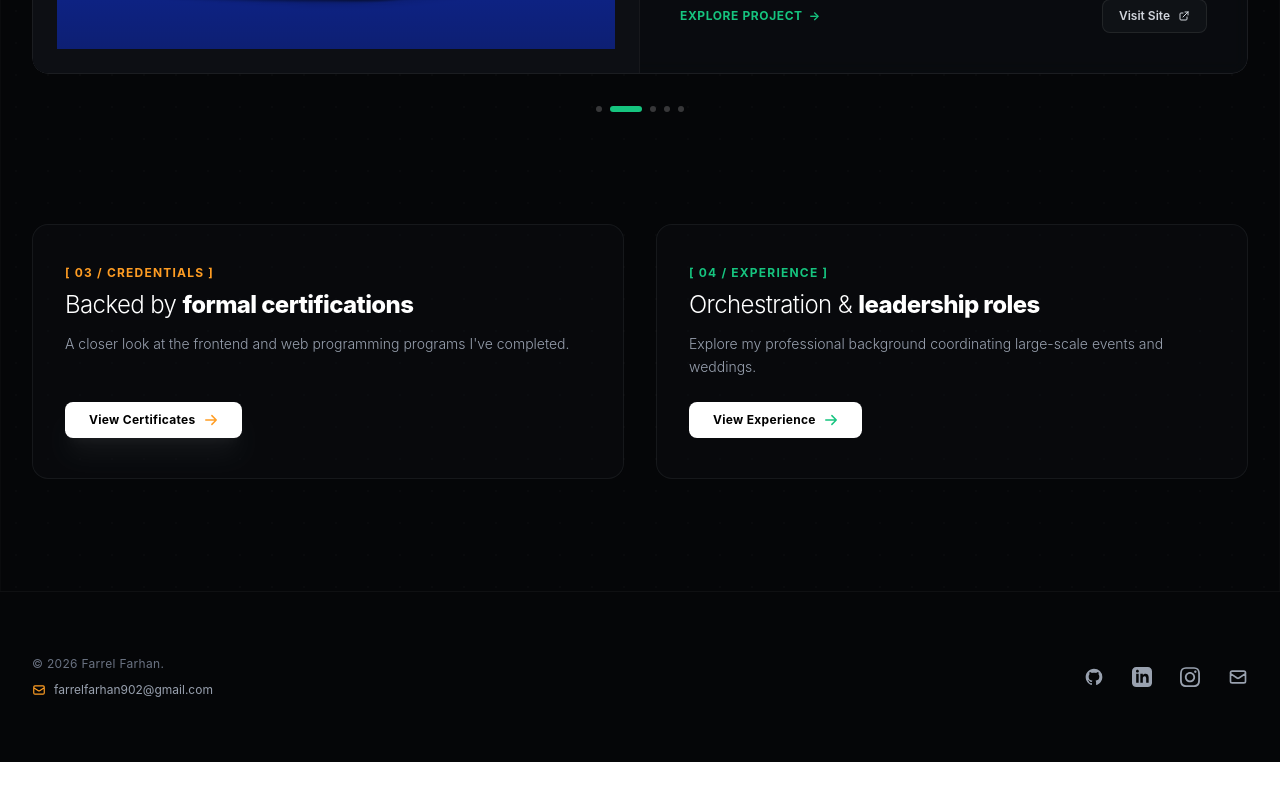
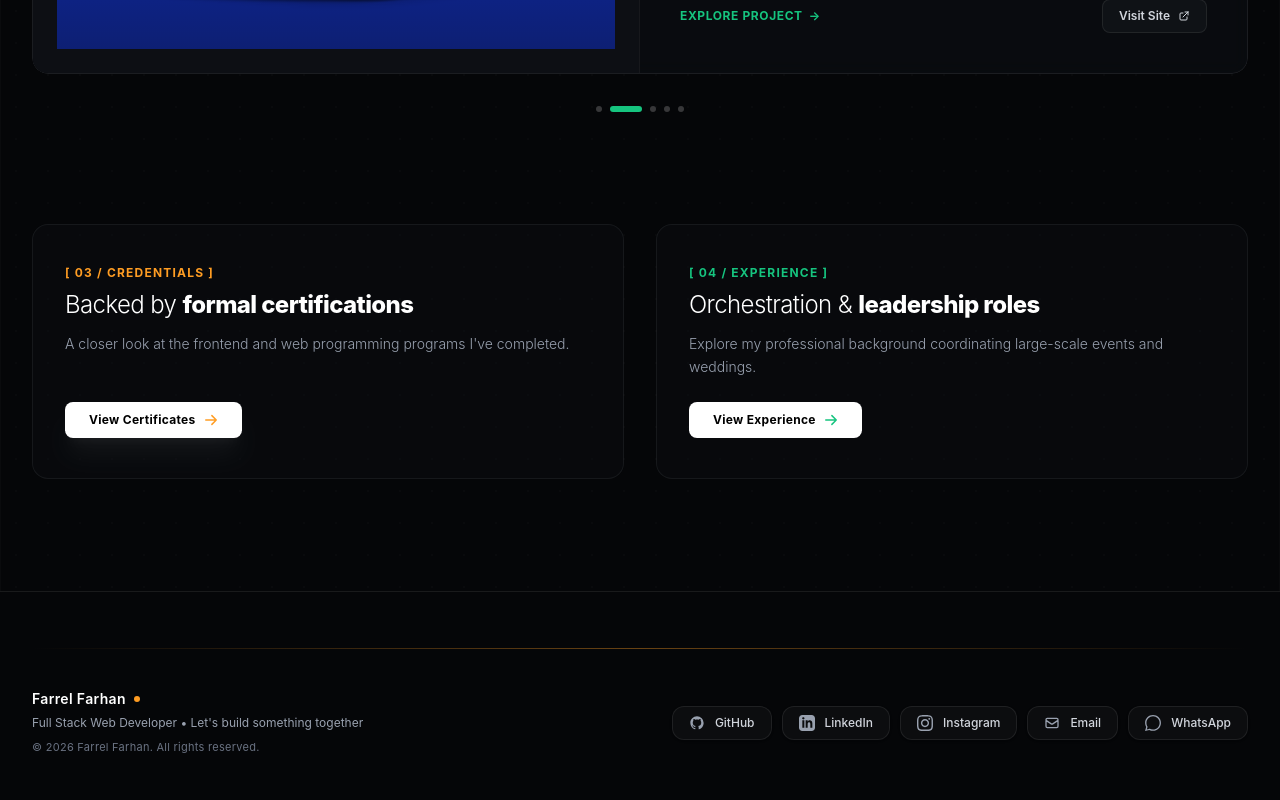
Before and after one commit to Farrelx9/Website_Portofolio, a React (Vite) app: page / in a window 1280 px wide. Shown: the part 2053-2853 px from the top of the page. Before the commit the page ends 2815 px from the top, so only its background shows below. Built offline with nearby package versions, Linux system fonts and the light colour scheme.

Commit message:
upd footer logic

```diff
--- a/src/pages/Certificate.jsx
+++ b/src/pages/Certificate.jsx
@@ -223,19 +223,6 @@ export default function Certificates() {
               Experience
             </Link>
           </li>
-          <li className="text-gray-400 hover:text-white cursor-pointer transition-colors duration-300 flex items-center gap-1.5">
-            <a
-              href={`https://wa.me/6282135920275?text=${encodeURIComponent(
-                "Hi, I'm interested in your portfolio—let's connect.",
-              )}`}
-              target="_blank"
-              rel="noopener noreferrer"
-              className="flex items-center gap-1.5"
-            >
-              <span className="text-[10px] text-gray-400 font-bold">05/</span>{" "}
-              Contact
-            </a>
-          </li>
         </ul>
 
         {/* Mobile hamburger toggle */}
@@ -323,22 +310,6 @@ export default function Certificates() {
                   </span>{" "}
                   Experience
                 </Link>
-              </li>
-              <li>
-                <a
-                  href={`https://wa.me/6282135920275?text=${encodeURIComponent(
-                    "Hi, I'm interested in your portfolio—let's connect.",
-                  )}`}
-                  target="_blank"
-                  rel="noopener noreferrer"
-                  onClick={() => setMobileMenuOpen(false)}
-                  className="text-gray-400 hover:text-white flex items-center gap-1.5"
-                >
-                  <span className="text-[10px] text-gray-400 font-bold">
-                    05/
-                  </span>{" "}
-                  Contact
-                </a>
               </li>
             </ul>
           </motion.div>
@@ -479,17 +450,30 @@ export default function Certificates() {
       </section>
 
       {/* Footer */}
-      <footer className="py-16 text-gray-500 border-t border-white/[0.04] mt-auto bg-[#050608] relative z-10">
-        <div className="max-w-7xl mx-auto px-8 flex flex-col md:flex-row items-center justify-between gap-8">
-          <p className="text-xs tracking-wide order-2 md:order-1">
-            &copy; {new Date().getFullYear()} Farrel Farhan.
+      <footer id="footer" className="py-14 text-gray-500 border-t border-white/[0.08] mt-auto bg-[#050608] relative z-10">
+        <div className="max-w-7xl mx-auto px-6 sm:px-8">
+          {/* Glowing Top Gradient Line */}
+          <div className="w-full h-[1px] bg-gradient-to-r from-transparent via-[#FF9D23]/40 to-transparent mb-10" />
+
+          <div className="flex flex-col md:flex-row items-center justify-between gap-6">
+            <div className="flex flex-col items-center md:items-start gap-1 text-center md:text-left">
+              <span className="text-sm font-semibold text-white tracking-wide">
+                Farrel Farhan
+              </span>
+              <p className="text-xs text-gray-500">
+                &copy; {new Date().getFullYear()} All rights reserved.
               </p>
+            </div>
+
+            <div className="flex items-center gap-3">
               <Link
                 to="/"
-            className="text-xs text-gray-400 hover:text-[#FFD65A] transition-colors duration-300 order-1 md:order-2"
+                className="px-4 py-2 rounded-xl bg-white/[0.03] hover:bg-white/[0.08] border border-white/[0.08] hover:border-[#FF9D23]/40 text-xs text-gray-300 hover:text-white transition-all duration-300 flex items-center gap-2 font-medium"
               >
                 &larr; Back to Home
               </Link>
+            </div>
+          </div>
         </div>
       </footer>
 
--- a/src/pages/Experience.jsx
+++ b/src/pages/Experience.jsx
@@ -111,19 +111,6 @@ export default function Experience() {
             <span className="text-[10px] text-[#16C47F] font-bold">04/</span>{" "}
             Experience
           </li>
-          <li className="text-gray-400 hover:text-white cursor-pointer transition-colors duration-300 flex items-center gap-1.5">
-            <a
-              href={`https://wa.me/6282135920275?text=${encodeURIComponent(
-                "Hi, I'm interested in your portfolio—let's connect.",
-              )}`}
-              target="_blank"
-              rel="noopener noreferrer"
-              className="flex items-center gap-1.5"
-            >
-              <span className="text-[10px] text-gray-400 font-bold">05/</span>{" "}
-              Contact
-            </a>
-          </li>
         </ul>
 
         {/* Mobile hamburger toggle */}
@@ -211,22 +198,6 @@ export default function Experience() {
                   </span>{" "}
                   Experience
                 </span>
-              </li>
-              <li>
-                <a
-                  href={`https://wa.me/6282135920275?text=${encodeURIComponent(
-                    "Hi, I'm interested in your portfolio—let's connect.",
-                  )}`}
-                  target="_blank"
-                  rel="noopener noreferrer"
-                  onClick={() => setMobileMenuOpen(false)}
-                  className="text-gray-400 hover:text-white flex items-center gap-1.5"
-                >
-                  <span className="text-[10px] text-gray-400 font-bold">
-                    05/
-                  </span>{" "}
-                  Contact
-                </a>
               </li>
             </ul>
           </motion.div>
@@ -458,17 +429,33 @@ export default function Experience() {
       </section>
 
       {/* Footer */}
-      <footer className="py-16 text-gray-500 border-t border-white/[0.04] mt-auto bg-[#050608] relative z-10">
-        <div className="max-w-7xl mx-auto px-8 flex flex-col md:flex-row items-center justify-between gap-8">
-          <p className="text-xs tracking-wide order-2 md:order-1">
-            &copy; {new Date().getFullYear()} Farrel Farhan.
+      <footer
+        id="footer"
+        className="py-14 text-gray-500 border-t border-white/[0.08] mt-auto bg-[#050608] relative z-10"
+      >
+        <div className="max-w-7xl mx-auto px-6 sm:px-8">
+          {/* Glowing Top Gradient Line */}
+          <div className="w-full h-[1px] bg-gradient-to-r from-transparent via-[#FF9D23]/40 to-transparent mb-10" />
+
+          <div className="flex flex-col md:flex-row items-center justify-between gap-6">
+            <div className="flex flex-col items-center md:items-start gap-1 text-center md:text-left">
+              <span className="text-sm font-semibold text-white tracking-wide">
+                Farrel Farhan
+              </span>
+              <p className="text-xs text-gray-500">
+                &copy; {new Date().getFullYear()} All rights reserved.
               </p>
+            </div>
+
+            <div className="flex items-center gap-3">
               <Link
                 to="/"
-            className="text-xs text-gray-400 hover:text-[#FFD65A] transition-colors duration-300 order-1 md:order-2"
+                className="px-4 py-2 rounded-xl bg-white/[0.03] hover:bg-white/[0.08] border border-white/[0.08] hover:border-[#FF9D23]/40 text-xs text-gray-300 hover:text-white transition-all duration-300 flex items-center gap-2 font-medium"
               >
                 &larr; Back to Home
               </Link>
+            </div>
+          </div>
         </div>
       </footer>
     </div>
--- a/src/pages/Portfolio.jsx
+++ b/src/pages/Portfolio.jsx
@@ -461,14 +461,7 @@ export default function Portfolio() {
             </Link>
           </li>
           <li className="text-gray-400 hover:text-white cursor-pointer transition-all duration-300 flex items-center gap-1.5 hover:-translate-y-0.5">
-            <a
-              href={`https://wa.me/6282135920275?text=${encodeURIComponent(
-                "Hi, I'm interested in your portfolio—let's connect.",
-              )}`}
-              target="_blank"
-              rel="noopener noreferrer"
-              className="flex items-center gap-1.5"
-            >
+            <a href="#footer" className="flex items-center gap-1.5">
               <span className="text-[10px] text-gray-400 font-bold">/</span>{" "}
               Contact
             </a>
@@ -567,11 +560,7 @@ export default function Portfolio() {
               </li>
               <li>
                 <a
-                  href={`https://wa.me/6282135920275?text=${encodeURIComponent(
-                    "Hi, I'm interested in your portfolio—let's connect.",
-                  )}`}
-                  target="_blank"
-                  rel="noopener noreferrer"
+                  href="#footer"
                   onClick={() => setMobileMenuOpen(false)}
                   className="text-gray-400 flex items-center gap-1.5"
                 >
@@ -1257,21 +1246,108 @@ export default function Portfolio() {
       </section>
 
       {/* Footer */}
-      <footer className="py-16 text-gray-500 border-t border-white/[0.04] mt-auto bg-[#050608] relative z-10">
-        <div className="max-w-7xl mx-auto px-8 flex flex-col md:flex-row items-center justify-between gap-8">
-          {/* Copyright & Email */}
-          <div className="flex flex-col items-center md:items-start order-2 md:order-1 gap-2.5">
-            <p className="text-xs tracking-wide">
-              &copy; {new Date().getFullYear()} Farrel Farhan.
+      <footer
+        id="footer"
+        className="py-14 text-gray-500 border-t border-white/[0.08] mt-auto bg-[#050608] relative z-10"
+      >
+        <div className="max-w-7xl mx-auto px-6 sm:px-8">
+          {/* Glowing Top Gradient Line */}
+          <div className="w-full h-[1px] bg-gradient-to-r from-transparent via-[#FF9D23]/40 to-transparent mb-10" />
+
+          <div className="flex flex-col md:flex-row items-center justify-between gap-6">
+            {/* Left Info & Copyright */}
+            <div className="flex flex-col items-center md:items-start gap-1.5 text-center md:text-left">
+              <span className="text-sm font-semibold text-white tracking-wide flex items-center gap-2">
+                Farrel Farhan
+                <span className="w-1.5 h-1.5 rounded-full bg-[#FF9D23] animate-pulse" />
+              </span>
+              <p className="text-xs text-gray-400">
+                Full Stack Web Developer &bull; Let's build something together
               </p>
-            <a
+              <p className="text-[11px] text-gray-500 tracking-wide mt-0.5">
+                &copy; {new Date().getFullYear()} Farrel Farhan. All rights
+                reserved.
+              </p>
+            </div>
+
+            {/* Right Highlighted Social Links Pills */}
+            <div className="flex flex-wrap items-center justify-center gap-2.5">
+              {/* GitHub */}
+              <motion.a
+                whileHover={{ y: -3, scale: 1.04 }}
+                whileTap={{ scale: 0.96 }}
+                href="https://github.com/Farrelx9"
+                target="_blank"
+                rel="noopener noreferrer"
+                className="group px-4 py-2 rounded-xl bg-white/[0.03] hover:bg-white/[0.08] border border-white/[0.08] hover:border-gray-300/40 text-gray-300 hover:text-white transition-all duration-300 flex items-center gap-2.5 text-xs font-medium shadow-sm hover:shadow-[0_0_15px_rgba(255,255,255,0.15)]"
+                aria-label="GitHub"
+              >
+                <svg
+                  className="w-4 h-4 text-gray-400 group-hover:text-white transition-colors duration-300"
+                  fill="currentColor"
+                  viewBox="0 0 24 24"
+                >
+                  <path
+                    fillRule="evenodd"
+                    clipRule="evenodd"
+                    d="M12 2C6.477 2 2 6.477 2 12c0 4.42 2.87 8.17 6.84 9.5.5.08.66-.23.66-.5v-1.69c-2.77.6-3.36-1.34-3.36-1.34-.46-1.16-1.11-1.47-1.11-1.47-.9-.62.07-.6.07-.6 1 .07 1.53 1.03 1.53 1.03.9 1.52 2.34 1.07 2.91.83.09-.65.35-1.09.63-1.34-2.22-.25-4.55-1.11-4.55-4.92 0-1.11.38-2 1.03-2.71-.1-.25-.45-1.29.1-2.64 0 0 .84-.27 2.75 1.02.79-.22 1.65-.33 2.5-.33.85 0 1.71.11 2.5.33 1.91-1.29 2.75-1.02 2.75-1.02.55 1.35.2 2.39.1 2.64.65.71 1.03 1.6 1.03 2.71 0 3.82-2.34 4.66-4.57 4.91.36.31.69.92.69 1.85V21c0 .27.16.59.67.5C19.14 20.16 22 16.42 22 12A10 10 0 0012 2z"
+                  />
+                </svg>
+                <span>GitHub</span>
+              </motion.a>
+
+              {/* LinkedIn */}
+              <motion.a
+                whileHover={{ y: -3, scale: 1.04 }}
+                whileTap={{ scale: 0.96 }}
+                href="https://www.linkedin.com/in/farrel-farhan-489b70263/"
+                target="_blank"
+                rel="noopener noreferrer"
+                className="group px-4 py-2 rounded-xl bg-white/[0.03] hover:bg-[#0A66C2]/15 border border-white/[0.08] hover:border-[#0A66C2]/50 text-gray-300 hover:text-white transition-all duration-300 flex items-center gap-2.5 text-xs font-medium shadow-sm hover:shadow-[0_0_15px_rgba(10,102,194,0.3)]"
+                aria-label="LinkedIn"
+              >
+                <svg
+                  className="w-4 h-4 text-gray-400 group-hover:text-[#0A66C2] transition-colors duration-300"
+                  fill="currentColor"
+                  viewBox="0 0 24 24"
+                >
+                  <path d="M19 0h-14c-2.761 0-5 2.239-5 5v14c0 2.761 2.239 5 5 5h14c2.762 0 5-2.239 5-5v-14c0-2.761-2.238-5-5-5zm-11 19h-3v-11h3v11zm-1.5-12.268c-.966 0-1.75-.779-1.75-1.75s.784-1.75 1.75-1.75 1.75.779 1.75 1.75-.784 1.75-1.75 1.75zm13.5 12.268h-3v-5.604c0-3.368-4-3.113-4 0v5.604h-3v-11h3v1.765c1.396-2.586 7-2.777 7 2.476v6.759z" />
+                </svg>
+                <span>LinkedIn</span>
+              </motion.a>
+
+              {/* Instagram */}
+              <motion.a
+                whileHover={{ y: -3, scale: 1.04 }}
+                whileTap={{ scale: 0.96 }}
+                href="https://instagram.com/farrelfarhan"
+                target="_blank"
+                rel="noopener noreferrer"
+                className="group px-4 py-2 rounded-xl bg-white/[0.03] hover:bg-[#E4405F]/15 border border-white/[0.08] hover:border-[#E4405F]/50 text-gray-300 hover:text-white transition-all duration-300 flex items-center gap-2.5 text-xs font-medium shadow-sm hover:shadow-[0_0_15px_rgba(228,64,95,0.3)]"
+                aria-label="Instagram"
+              >
+                <svg
+                  className="w-4 h-4 text-gray-400 group-hover:text-[#E4405F] transition-colors duration-300"
+                  fill="currentColor"
+                  viewBox="0 0 24 24"
+                >
+                  <path d="M12 2.163c3.204 0 3.584.012 4.85.07 3.252.148 4.771 1.691 4.919 4.919.058 1.265.069 1.645.069 4.849 0 3.205-.012 3.584-.069 4.849-.149 3.225-1.664 4.771-4.919 4.919-1.266.058-1.644.07-4.85.07-3.204 0-3.584-.012-4.849-.07-3.26-.149-4.771-1.699-4.919-4.92-.058-1.265-.07-1.644-.07-4.849 0-3.204.013-3.583.07-4.849.149-3.227 1.664-4.771 4.919-4.919 1.266-.057 1.645-.069 4.849-.069zm0-2c-3.259 0-3.667.014-4.947.072-4.358.2-6.78 2.618-6.98 6.98-.059 1.281-.073 1.689-.073 4.948 0 3.259.014 3.668.072 4.948.2 4.358 2.618 6.78 6.98 6.98 1.281.058 1.689.072 4.948.072 3.259 0 3.668-.014 4.948-.072 4.354-.2 6.782-2.618 6.979-6.98.059-1.28.073-1.689.073-4.948 0 3.259-.014-3.667-.072-4.947-.196-4.354-2.617-6.78-6.979-6.98-1.281-.059-1.69-.073-4.949-.073zm0 5.838c-3.403 0-6.162 2.759-6.162 6.162s2.759 6.163 6.162 6.163 6.162-2.759 6.162-6.163c0-3.403-2.759-6.162-6.162-6.162zm0 10.162c-2.209 0-4-1.79-4-4 0-2.209 1.791-4 4-4s4 1.791 4 4c0 2.21-1.791 4-4 4zm6.406-11.845c-.796 0-1.441.645-1.441 1.44s.645 1.44 1.441 1.44c.795 0 1.439-.645 1.439-1.44s-.644-1.44-1.439-1.44z" />
+                </svg>
+                <span>Instagram</span>
+              </motion.a>
+
+              {/* Email */}
+              <motion.a
+                whileHover={{ y: -3, scale: 1.04 }}
+                whileTap={{ scale: 0.96 }}
                 href="https://mail.google.com/mail/?view=cm&fs=1&to=farrelfarhan902@gmail.com"
                 target="_blank"
                 rel="noopener noreferrer"
-              className="text-xs text-gray-400 hover:text-[#FFD65A] transition-colors duration-300 flex items-center gap-2"
-            >
-              <svg
-                className="w-3.5 h-3.5 text-[#FF9D23]"
+                className="group px-4 py-2 rounded-xl bg-white/[0.03] hover:bg-[#FF9D23]/15 border border-white/[0.08] hover:border-[#FF9D23]/50 text-gray-300 hover:text-[#FFD65A] transition-all duration-300 flex items-center gap-2.5 text-xs font-medium shadow-sm hover:shadow-[0_0_15px_rgba(255,157,35,0.3)]"
+                aria-label="Email"
+              >
+                <svg
+                  className="w-4 h-4 text-gray-400 group-hover:text-[#FF9D23] transition-colors duration-300"
                   fill="none"
                   stroke="currentColor"
                   strokeWidth="2"
@@ -1283,77 +1359,29 @@ export default function Portfolio() {
                     d="M3 8l7.89 5.26a2 2 0 002.22 0L21 8M5 19h14a2 2 0 002-2V7a2 2 0 00-2-2H5a2 2 0 00-2 2v10a2 2 0 002 2z"
                   />
                 </svg>
-              farrelfarhan902@gmail.com
-            </a>
-          </div>
-
-          {/* Social Links */}
-          <div className="flex items-center space-x-7 order-1 md:order-2">
+                <span>Email</span>
+              </motion.a>
+
+              {/* WhatsApp */}
               <motion.a
-              whileHover={{ y: -2 }}
-              href="https://github.com/Farrelx9"
+                whileHover={{ y: -3, scale: 1.04 }}
+                whileTap={{ scale: 0.96 }}
+                href="https://wa.me/6282135920275"
                 target="_blank"
                 rel="noopener noreferrer"
-              className="text-gray-400 hover:text-white transition-colors duration-300"
-              aria-label="GitHub"
-            >
-              <svg className="w-5 h-5" fill="currentColor" viewBox="0 0 24 24">
-                <path
-                  fillRule="evenodd"
-                  clipRule="evenodd"
-                  d="M12 2C6.477 2 2 6.477 2 12c0 4.42 2.87 8.17 6.84 9.5.5.08.66-.23.66-.5v-1.69c-2.77.6-3.36-1.34-3.36-1.34-.46-1.16-1.11-1.47-1.11-1.47-.9-.62.07-.6.07-.6 1 .07 1.53 1.03 1.53 1.03.9 1.52 2.34 1.07 2.91.83.09-.65.35-1.09.63-1.34-2.22-.25-4.55-1.11-4.55-4.92 0-1.11.38-2 1.03-2.71-.1-.25-.45-1.29.1-2.64 0 0 .84-.27 2.75 1.02.79-.22 1.65-.33 2.5-.33.85 0 1.71.11 2.5.33 1.91-1.29 2.75-1.02 2.75-1.02.55 1.35.2 2.39.1 2.64.65.71 1.03 1.6 1.03 2.71 0 3.82-2.34 4.66-4.57 4.91.36.31.69.92.69 1.85V21c0 .27.16.59.67.5C19.14 20.16 22 16.42 22 12A10 10 0 0012 2z"
-                />
-              </svg>
+                className="group px-4 py-2 rounded-xl bg-white/[0.03] hover:bg-[#25D366]/15 border border-white/[0.08] hover:border-[#25D366]/50 text-gray-300 hover:text-[#25D366] transition-all duration-300 flex items-center gap-2.5 text-xs font-medium shadow-sm hover:shadow-[0_0_15px_rgba(37,211,102,0.3)]"
+                aria-label="WhatsApp"
+              >
+                <svg
+                  className="w-4 h-4 text-gray-400 group-hover:text-[#25D366] transition-colors duration-300"
+                  fill="currentColor"
+                  viewBox="0 0 24 24"
+                >
+                  <path d="M.057 24l1.687-6.163c-1.041-1.804-1.588-3.849-1.587-5.946.003-6.556 5.338-11.891 11.893-11.891 3.181.001 6.167 1.24 8.413 3.488 2.245 2.248 3.481 5.236 3.48 8.414-.003 6.557-5.338 11.892-11.893 11.892-1.99-.001-3.951-.5-5.688-1.448l-6.305 1.654zm6.597-3.807c1.676.995 3.276 1.591 5.392 1.592 5.448 0 9.886-4.434 9.889-9.885.002-5.462-4.415-9.89-9.881-9.892-5.452 0-9.887 4.434-9.889 9.884-.001 2.225.651 3.891 1.746 5.634l-1.157 4.228 4.301-1.127z" />
+                </svg>
+                <span>WhatsApp</span>
               </motion.a>
-
-            <motion.a
-              whileHover={{ y: -2 }}
-              href="https://www.linkedin.com/in/farrel-farhan-489b70263/"
-              target="_blank"
-              rel="noopener noreferrer"
-              className="text-gray-400 hover:text-white transition-colors duration-300"
-              aria-label="LinkedIn"
-            >
-              <svg className="w-5 h-5" fill="currentColor" viewBox="0 0 24 24">
-                <path d="M19 0h-14c-2.761 0-5 2.239-5 5v14c0 2.761 2.239 5 5 5h14c2.762 0 5-2.239 5-5v-14c0-2.761-2.238-5-5-5zm-11 19h-3v-11h3v11zm-1.5-12.268c-.966 0-1.75-.779-1.75-1.75s.784-1.75 1.75-1.75 1.75.779 1.75 1.75-.784 1.75-1.75 1.75zm13.5 12.268h-3v-5.604c0-3.368-4-3.113-4 0v5.604h-3v-11h3v1.765c1.396-2.586 7-2.777 7 2.476v6.759z" />
-              </svg>
-            </motion.a>
-
-            <motion.a
-              whileHover={{ y: -2 }}
-              href="https://instagram.com/farrelfarhan"
-              target="_blank"
-              rel="noopener noreferrer"
-              className="text-gray-400 hover:text-white transition-colors duration-300"
-              aria-label="Instagram"
-            >
-              <svg className="w-5 h-5" fill="currentColor" viewBox="0 0 24 24">
-                <path d="M12 2.163c3.204 0 3.584.012 4.85.07 3.252.148 4.771 1.691 4.919 4.919.058 1.265.069 1.645.069 4.849 0 3.205-.012 3.584-.069 4.849-.149 3.225-1.664 4.771-4.919 4.919-1.266.058-1.644.07-4.85.07-3.204 0-3.584-.012-4.849-.07-3.26-.149-4.771-1.699-4.919-4.92-.058-1.265-.07-1.644-.07-4.849 0-3.204.013-3.583.07-4.849.149-3.227 1.664-4.771 4.919-4.919 1.266-.057 1.645-.069 4.849-.069zm0-2c-3.259 0-3.667.014-4.947.072-4.358.2-6.78 2.618-6.98 6.98-.059 1.281-.073 1.689-.073 4.948 0 3.259.014 3.668.072 4.948.2 4.358 2.618 6.78 6.98 6.98 1.281.058 1.689.072 4.948.072 3.259 0 3.668-.014 4.948-.072 4.354-.2 6.782-2.618 6.979-6.98.059-1.28.073-1.689.073-4.948 0 3.259-.014-3.667-.072-4.947-.196-4.354-2.617-6.78-6.979-6.98-1.281-.059-1.69-.073-4.949-.073zm0 5.838c-3.403 0-6.162 2.759-6.162 6.162s2.759 6.163 6.162 6.163 6.162-2.759 6.162-6.163c0-3.403-2.759-6.162-6.162-6.162zm0 10.162c-2.209 0-4-1.79-4-4 0-2.209 1.791-4 4-4s4 1.791 4 4c0 2.21-1.791 4-4 4zm6.406-11.845c-.796 0-1.441.645-1.441 1.44s.645 1.44 1.441 1.44c.795 0 1.439-.645 1.439-1.44s-.644-1.44-1.439-1.44z" />
-              </svg>
-            </motion.a>
-
-            <motion.a
-              whileHover={{ y: -2 }}
-              href="https://mail.google.com/mail/?view=cm&fs=1&to=farrelfarhan902@gmail.com"
-              target="_blank"
-              rel="noopener noreferrer"
-              className="text-gray-400 hover:text-white transition-colors duration-300"
-              aria-label="Email"
-            >
-              <svg
-                className="w-5 h-5"
-                fill="none"
-                stroke="currentColor"
-                strokeWidth="2"
-                viewBox="0 0 24 24"
-              >
-                <path
-                  strokeLinecap="round"
-                  strokeLinejoin="round"
-                  d="M3 8l7.89 5.26a2 2 0 002.22 0L21 8M5 19h14a2 2 0 002-2V7a2 2 0 00-2-2H5a2 2 0 00-2 2v10a2 2 0 002 2z"
-                />
-              </svg>
-            </motion.a>
+            </div>
           </div>
         </div>
       </footer>
```
Lines whose indentation alone changed are shown as unchanged.
